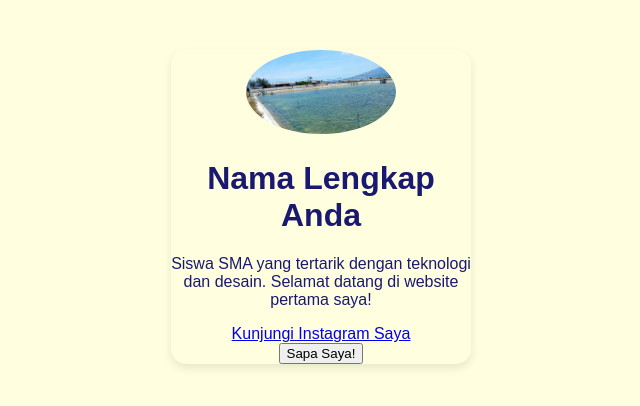
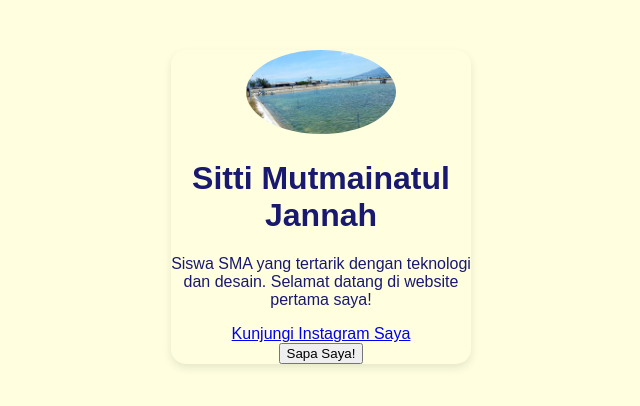
Before and after one commit to inacantik2025-lgtm/pelajar-smk, a plain HTML site: page index.html in a window 1280 px wide. Shown: the whole page, without its empty margins (319-959 px from the left). Drawn offline with Linux system fonts and the light colour scheme.

Commit message:
Update index.html

```diff
--- a/index.html
+++ b/index.html
@@ -8,7 +8,7 @@
     <div class="kartu-profil">
             <img src="IMG-20250930-WA0015.jpg" alt="Foto profil saya">
          <header>
-                <h1>Nama Lengkap Anda</h1>
+                <h1>Sitti Mutmainatul Jannah</h1>
          <header>
 <main>
          <section id="profil">
```
